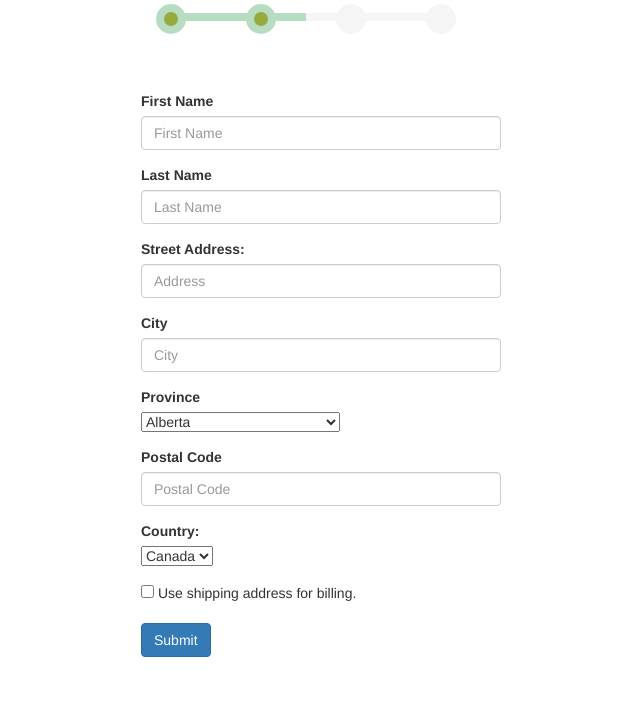
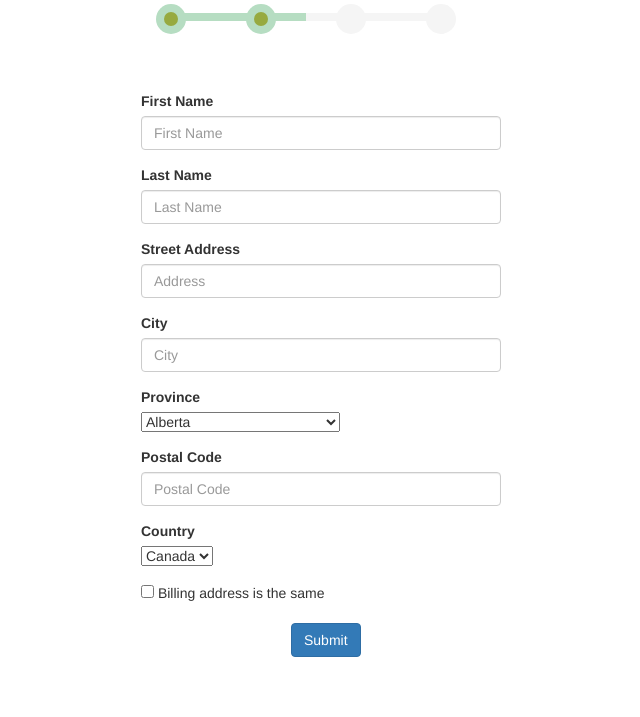
Before and after one commit to FiSiu10/FruitShoppingCart, a PHP site: page /shipping.php in a window 1280 px wide. Shown: the part 392-1109 px from the top of the page, without its empty margins (319-959 px from the left). Run offline with PHP 8.4, Linux system fonts and the light colour scheme; the visitor is signed in with stand-in values (Sample User, id 1); some libraries are stand-ins or nearby versions; some web fonts are replaced.

Commit message:
formatted shipping

```diff
--- a/src/shipping.php
+++ b/src/shipping.php
@@ -18,10 +18,12 @@
 
     // Check if there is an error. Print it and then stop
     // the Script.
+/*
     if (!empty($error_message)) {
         echo "<br><br><p><h1 style='margin-left:50px; text-align: center'><a href=\"view/login.php\">$error_message </a></h1></p>";
         exit();
     }
+*/
 
 ?>
 
@@ -48,6 +50,10 @@
     .bs-wizard > .bs-wizard-step:last-child  > .progress {width: 50%;}
     .bs-wizard > .bs-wizard-step.disabled a.bs-wizard-dot{ pointer-events: none; }
     /*END Form Wizard*/
+
+    .button{
+        margin-left: 150px;
+    }
 </style>
 
 <div class="container">
@@ -102,7 +108,7 @@
                     <input required pattern="^[A-Z][a-z]+$" title="Must start with a capital letter followed by one or more small letters" type="text" class="form-control" id="lastname" name="shipLastName" placeholder="Last Name">
                 </div>
                 <div class="form-group">
-                    <label for="address">Street Address:</label>
+                    <label for="address">Street Address</label>
 					<!-- do some client-side validation of form data -->
                     <input required pattern="\W*\d+\W*\d* [0-9a-zA-Z. ]+" title="Use symbls, numbers, or letters" type="text" class="form-control" id="address" name="shipAddress" placeholder="Address">
                 </div>
@@ -135,15 +141,15 @@
                     <input required pattern="^[ABCEGHJKLMNPRSTVXY]{1}\d{1}[A-Z]{1} *\d{1}[A-Z]{1}\d{1}$" title="Must go letter # letter # letter #" type="text" class="form-control" id="postalcode" name="shipPostal" placeholder="Postal Code">
                 </div>
                 <div class="form-group">
-                    <label>Country:</label><br>
+                    <label>Country</label><br>
                     <select name="shipCountry">
                         <option value="CA">Canada</option>
                     </select>
                 </div>
-				<input type="checkbox" name="same" value="same"> Use shipping address for billing.
+				<input type="checkbox" name="same" value="same">  Billing address is the same
 				<br><br>
 				<input type="hidden" name="custid" value="<?php print $custid; ?>"/>
-                <button type="submit" class="btn btn-primary">Submit</button>
+                <button type="submit" class="btn btn-primary button">Submit</button>
             </form>
         </div>
         <div class="col-md-4"></div>
```
